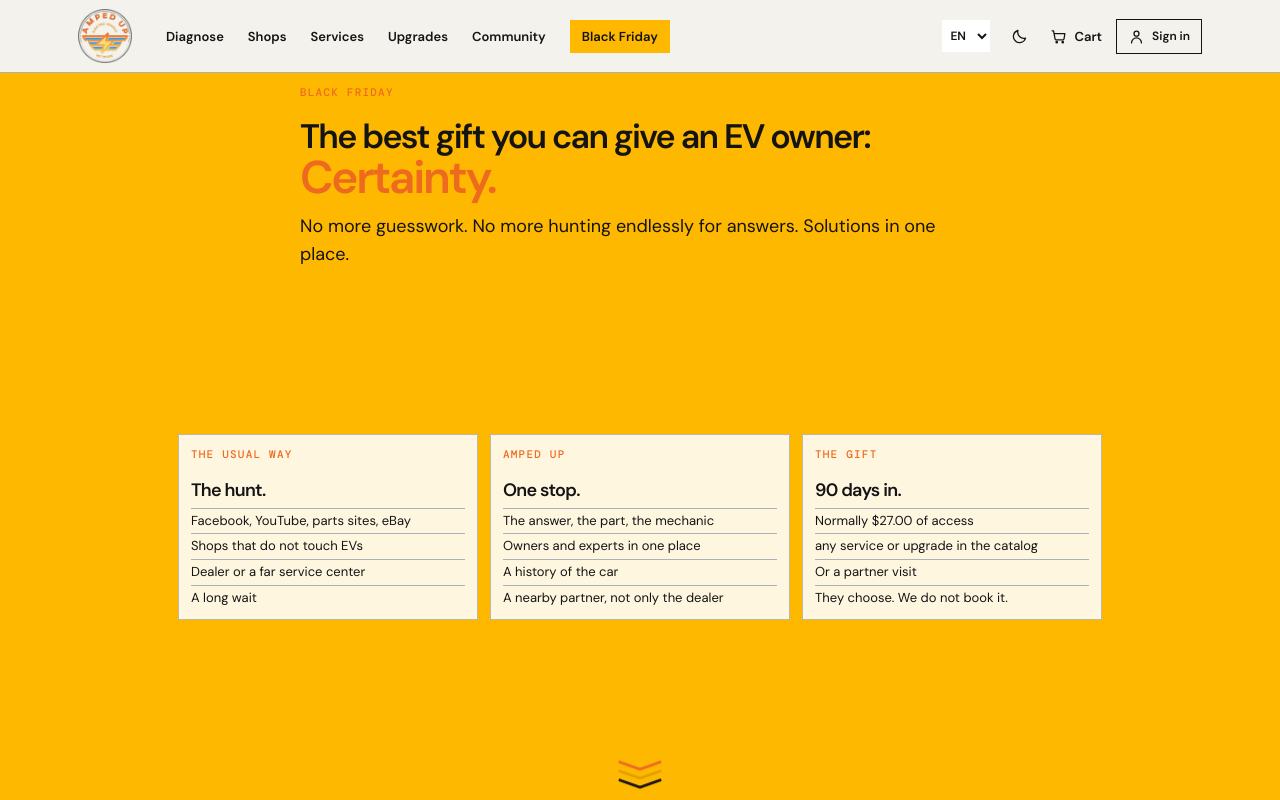
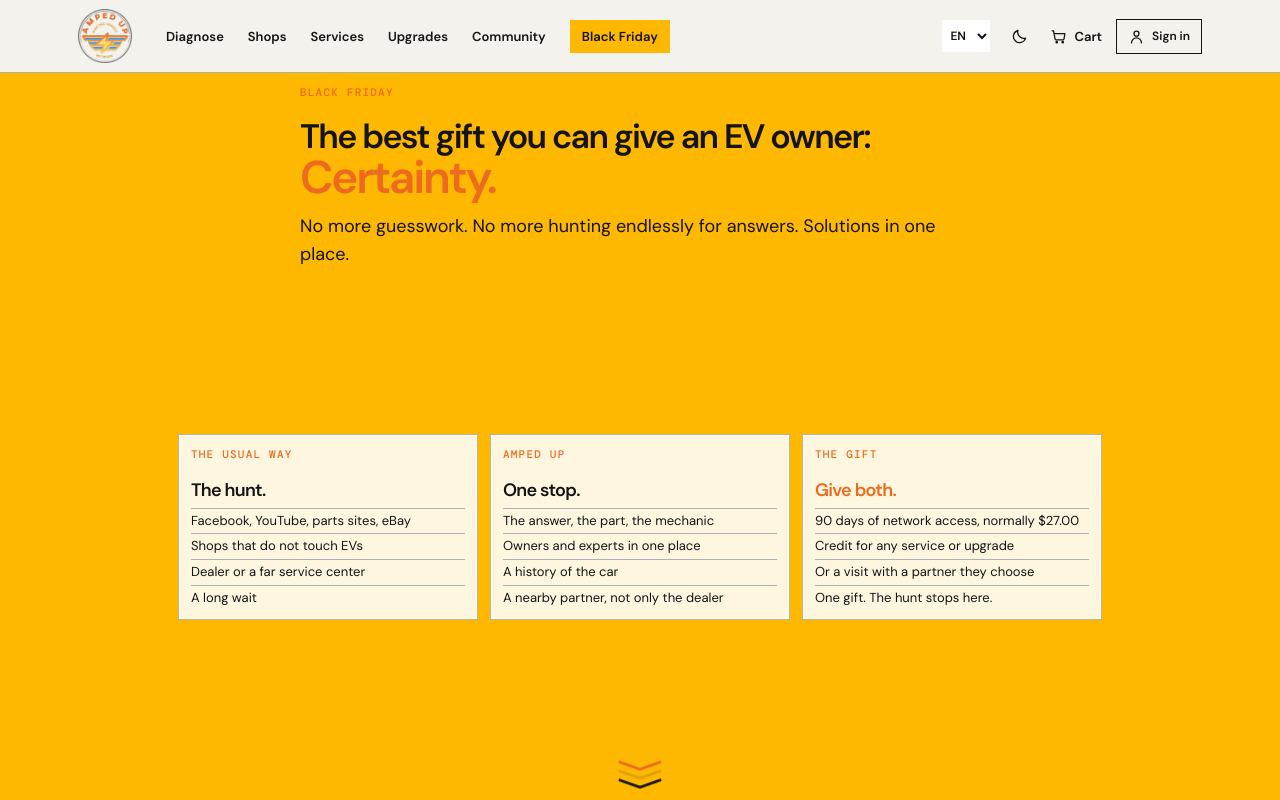
Before and after one commit to erichester76/volt-yard, a Next.js app: page /en/black-friday in a window 1280 px wide. Shown: the top 800 px of the page. Built offline with nearby package versions, Linux system fonts and the light colour scheme; no server answers; the database is empty; a web font is replaced by a local one.

Commit message:
style: close the gift comparison with access and credit

```diff
--- a/app/black-friday/page.tsx
+++ b/app/black-friday/page.tsx
@@ -85,14 +85,14 @@ export default function BlackFridayPage() {
           <li>A nearby partner, not only the dealer</li>
         </ul>
       </article>
-      <article>
+      <article className="gift-compare-close">
         <p className="eyebrow">The gift</p>
-        <h2>{giftMembershipDays} days in.</h2>
+        <h2>Give both.</h2>
         <ul>
-          <li>Normally {money(giftMembershipValueCents)} of access</li>
-          <li>any service or upgrade in the catalog</li>
-          <li>Or a partner visit</li>
-          <li>They choose. We do not book it.</li>
+          <li>{giftMembershipDays} days of network access, normally {money(giftMembershipValueCents)}</li>
+          <li>Credit for any service or upgrade</li>
+          <li>Or a visit with a partner they choose</li>
+          <li>One gift. The hunt stops here.</li>
         </ul>
       </article>
     </div>
--- a/app/globals.css
+++ b/app/globals.css
@@ -1488,6 +1488,8 @@ footer button {
 .gift-compare h2 { margin: 0 0 8px; font-size: 18px; letter-spacing: -0.04em; }
 .gift-compare ul { display: grid; gap: 4px; margin: 0; padding: 0; list-style: none; font-size: 13px; line-height: 1.3; }
 .gift-compare li { padding-top: 4px; border-top: 1px solid var(--line); }
+.gift-compare-close { border-color: var(--orange); background: var(--surface); }
+.gift-compare-close .eyebrow, .gift-compare-close h2 { color: var(--orange); }
 @media (max-width: 800px) { .gift-compare { grid-template-columns: 1fr; width: min(680px, calc(100% - 40px)); } }
 .gift-offer-hero .gift-tour-frame { min-height: 0; height: 100%; padding: 10px; overflow: hidden; }
 .gift-offer-hero .gift-tour-shot { display: flex; flex-direction: column; min-height: 0; }
```
